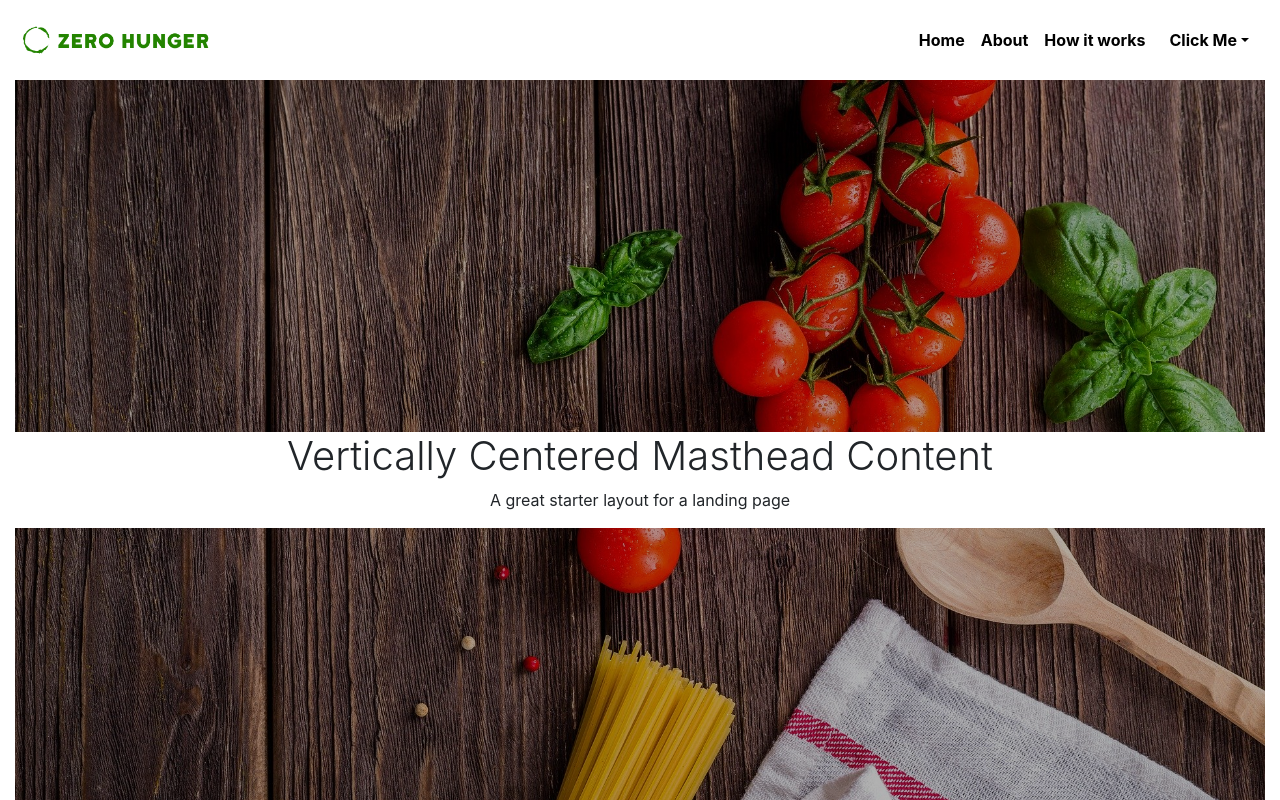
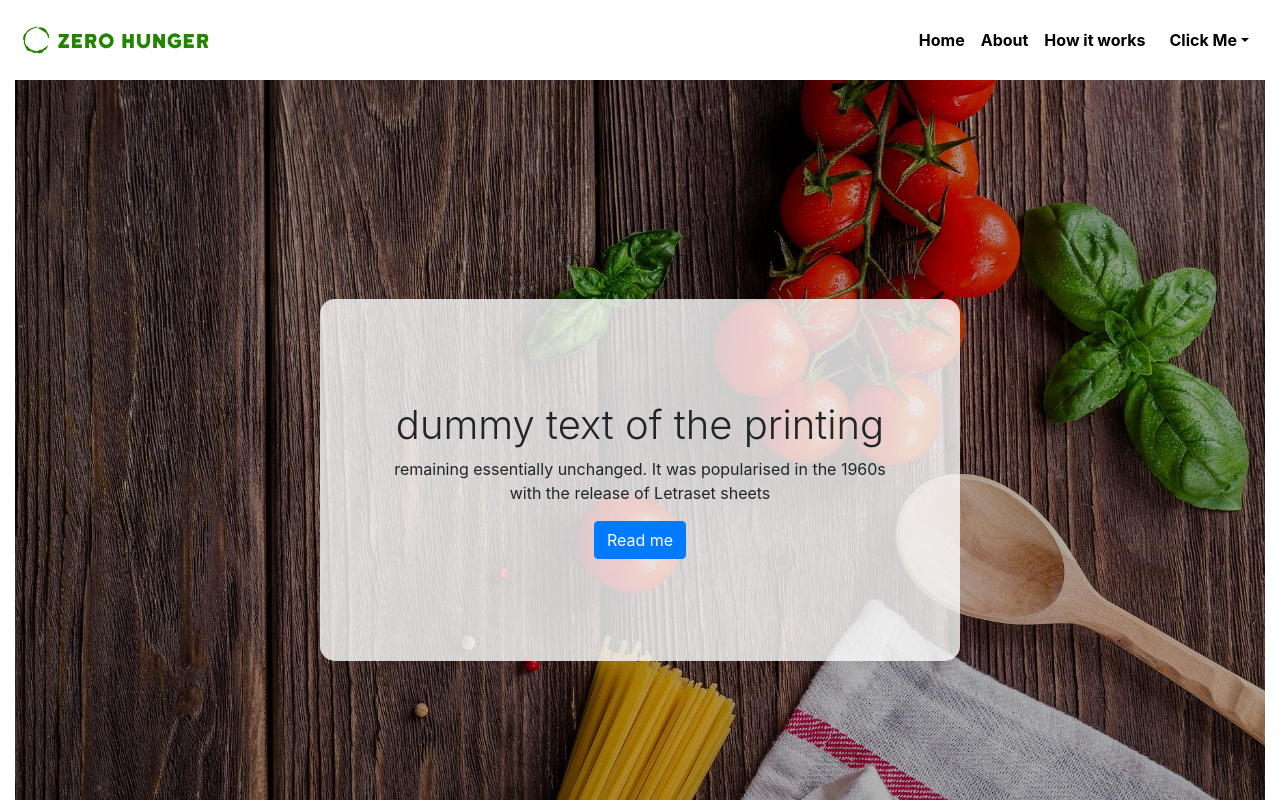
Before and after one commit to MubashirAndrabi/zerohunger, a React (Create React App) app: page / in a window 1280 px wide. Shown: the top 800 px of the page. Built offline with nearby package versions, Linux system fonts and the light colour scheme.

Commit message:
fixed the hero info css

```diff
--- a/src/components/Hero/Hero.css
+++ b/src/components/Hero/Hero.css
@@ -5,6 +5,8 @@
     height: 100vh;
     min-height: 500px;
 }
-.col {
-    background-color: #fff;
+.col-md-6 {
+    background-color: rgba(255, 255, 255, 0.8);
+    border-radius: 15px;
+    padding: 8% 5% !important;
 }
--- a/src/components/Hero/Hero.js
+++ b/src/components/Hero/Hero.js
@@ -9,11 +9,10 @@ function Hero() {
   return (
     <div className="hero">
         <Row className="h-100 align-items-center">
-          <Col className="text-center">
-            <h1 className="font-weight-light">
-              Vertically Centered Masthead Content
-            </h1>
-            <p>A great starter layout for a landing page</p>
+          <Col md={{ span: 6, offset: 3 }} className="text-center">
+            <h1 className="font-weight-light">dummy text of the printing</h1>
+            <p>remaining essentially unchanged. It was popularised in the 1960s with the release of Letraset sheets </p>
+            <Button>Read me</Button>
           </Col>
         </Row>
     </div>
```
